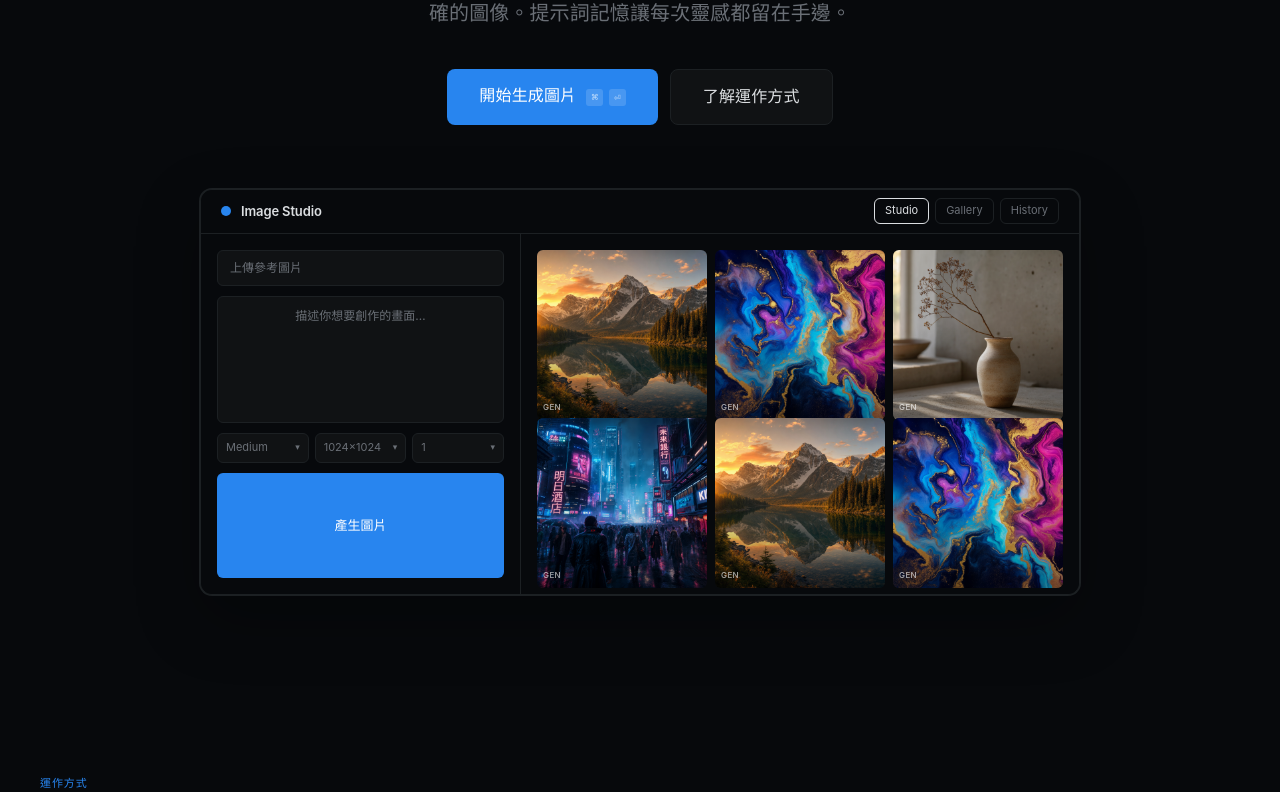
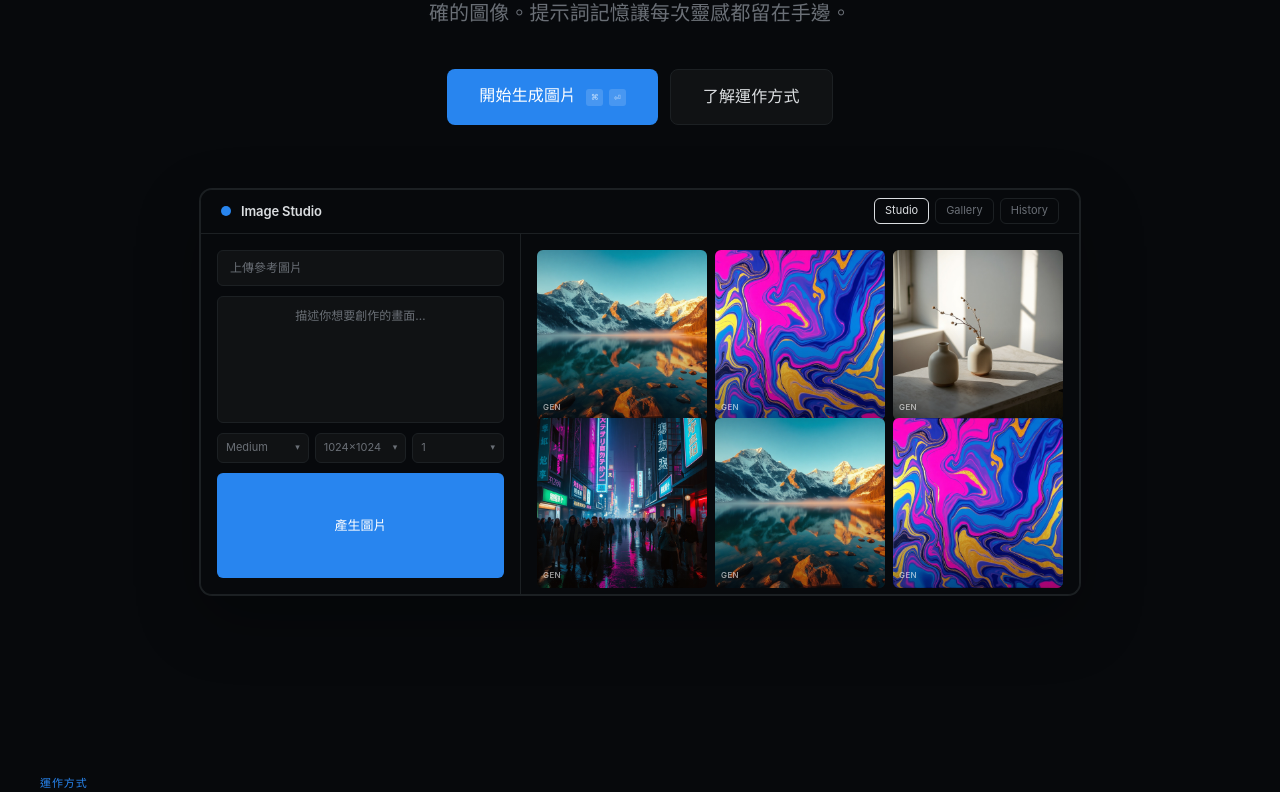
Before and after one commit to sayershuang-ship-it/image-app, a Flask app: page / in a window 1280 px wide. Shown: the part 344-1136 px from the top of the page. Run offline with Flask 2, Linux system fonts and the light colour scheme; some libraries are stand-ins or nearby versions.

Commit message:
feat: landing page showcase images + copy refresh

```diff
--- a/templates/index.html
+++ b/templates/index.html
@@ -811,12 +811,12 @@ body {
         <div class="mock-btn accent">產生圖片</div>
       </div>
       <div class="mock-panel-right">
-        <div class="mock-img"><img src="/static/image-gpt-image-2-mqazcf6f.png" alt="" style="width:100%;height:100%;object-fit:cover;display:block" /><span class="mock-img-tag">gen</span></div>
-        <div class="mock-img"><img src="/static/image-gpt-image-2-mqazhonq.png" alt="" style="width:100%;height:100%;object-fit:cover;display:block" /><span class="mock-img-tag">gen</span></div>
-        <div class="mock-img"><img src="/static/image-gpt-image-2-mqazmthh.png" alt="" style="width:100%;height:100%;object-fit:cover;display:block" /><span class="mock-img-tag">gen</span></div>
-        <div class="mock-img"><img src="/static/image-gpt-image-2-mqazqxjy.png" alt="" style="width:100%;height:100%;object-fit:cover;display:block" /><span class="mock-img-tag">gen</span></div>
-        <div class="mock-img"><img src="/static/image-gpt-image-2-mqazcf6f.png" alt="" style="width:100%;height:100%;object-fit:cover;display:block" /><span class="mock-img-tag">gen</span></div>
-        <div class="mock-img"><img src="/static/image-gpt-image-2-mqazhonq.png" alt="" style="width:100%;height:100%;object-fit:cover;display:block" /><span class="mock-img-tag">gen</span></div>
+        <div class="mock-img"><img src="/static/image-fal-ai-flux-schnell-mqc0b2r7.jpg" alt="" style="width:100%;height:100%;object-fit:cover;display:block" /><span class="mock-img-tag">gen</span></div>
+        <div class="mock-img"><img src="/static/image-fal-ai-flux-schnell-mqc0b7kd.jpg" alt="" style="width:100%;height:100%;object-fit:cover;display:block" /><span class="mock-img-tag">gen</span></div>
+        <div class="mock-img"><img src="/static/image-fal-ai-flux-schnell-mqc0bbsi.jpg" alt="" style="width:100%;height:100%;object-fit:cover;display:block" /><span class="mock-img-tag">gen</span></div>
+        <div class="mock-img"><img src="/static/image-fal-ai-flux-schnell-mqc0bfuu.jpg" alt="" style="width:100%;height:100%;object-fit:cover;display:block" /><span class="mock-img-tag">gen</span></div>
+        <div class="mock-img"><img src="/static/image-fal-ai-flux-schnell-mqc0b2r7.jpg" alt="" style="width:100%;height:100%;object-fit:cover;display:block" /><span class="mock-img-tag">gen</span></div>
+        <div class="mock-img"><img src="/static/image-fal-ai-flux-schnell-mqc0b7kd.jpg" alt="" style="width:100%;height:100%;object-fit:cover;display:block" /><span class="mock-img-tag">gen</span></div>
       </div>
     </div>
   </div>
@@ -894,22 +894,22 @@ body {
     </div>
     <div class="showcase-grid">
       <div class="showcase-item" data-od-id="showcase-landscape">
-        <img class="artwork" src="/static/image-gpt-image-2-mqazcf6f.png" alt="AI 生成的山水風景——金色時刻的高山湖泊" loading="lazy" />
+        <img class="artwork" src="/static/image-fal-ai-flux-schnell-mqc0b2r7.jpg" alt="AI 生成的山水風景——金色時刻的高山湖泊" loading="lazy" />
         <span class="swatch-label">風景寫實</span>
         <span class="swatch-sub">photorealistic</span>
       </div>
       <div class="showcase-item" data-od-id="showcase-abstract">
-        <img class="artwork" src="/static/image-gpt-image-2-mqazhonq.png" alt="AI 生成的抽象流體藝術——流動的色彩紋理" loading="lazy" />
+        <img class="artwork" src="/static/image-fal-ai-flux-schnell-mqc0b7kd.jpg" alt="AI 生成的抽象流體藝術——流動的色彩紋理" loading="lazy" />
         <span class="swatch-label">抽象流體</span>
         <span class="swatch-sub">abstract fluid</span>
       </div>
       <div class="showcase-item" data-od-id="showcase-product">
-        <img class="artwork" src="/static/image-gpt-image-2-mqazmthh.png" alt="AI 生成的產品靜物攝影——北歐風格陶瓷花瓶" loading="lazy" />
+        <img class="artwork" src="/static/image-fal-ai-flux-schnell-mqc0bbsi.jpg" alt="AI 生成的產品靜物攝影——北歐風格陶瓷花瓶" loading="lazy" />
         <span class="swatch-label">產品靜物</span>
         <span class="swatch-sub">still life</span>
       </div>
       <div class="showcase-item" data-od-id="showcase-cyberpunk">
-        <img class="artwork" src="/static/image-gpt-image-2-mqazqxjy.png" alt="AI 生成的賽博龐克城市夜景——霓虹雨夜街景" loading="lazy" />
+        <img class="artwork" src="/static/image-fal-ai-flux-schnell-mqc0bfuu.jpg" alt="AI 生成的賽博龐克城市夜景——霓虹雨夜街景" loading="lazy" />
         <span class="swatch-label">賽博城市</span>
         <span class="swatch-sub">cyberpunk</span>
       </div>
```
Also changed, not shown: static/image-fal-ai-flux-schnell-mqc0b2r7.jpg (added), static/image-fal-ai-flux-schnell-mqc0b7kd.jpg (added), static/image-fal-ai-flux-schnell-mqc0bbsi.jpg (added), static/image-fal-ai-flux-schnell-mqc0bfuu.jpg (added).
